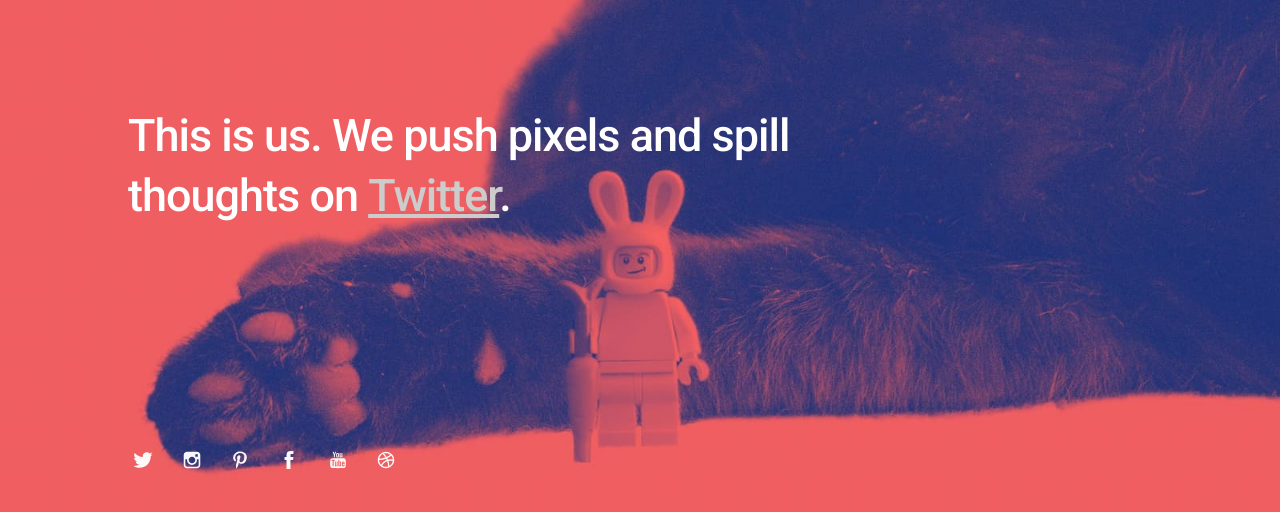
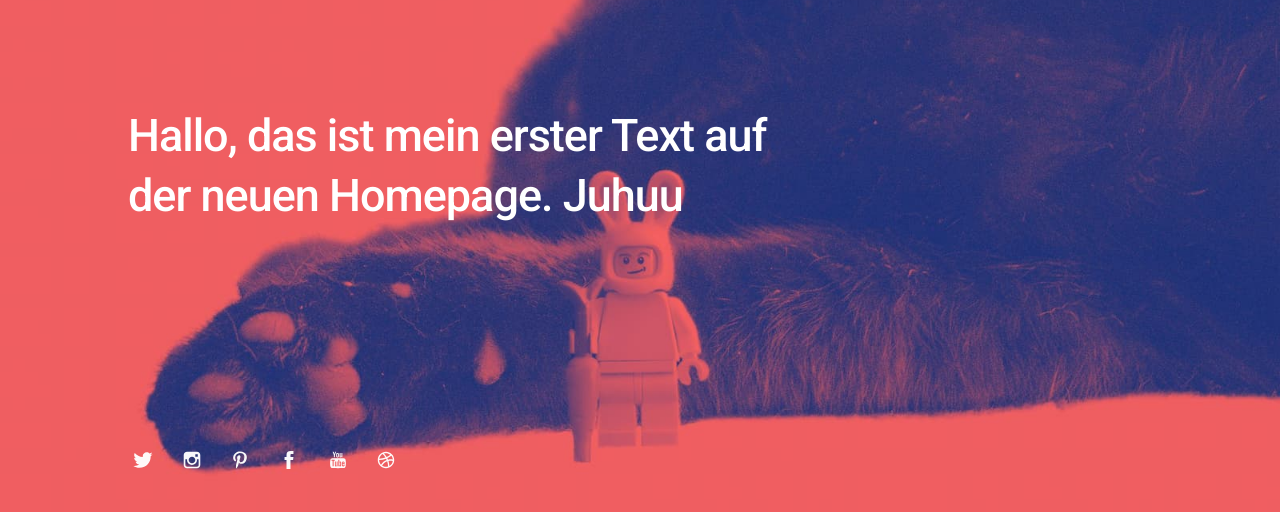
Before and after one commit to SchwarzMarkt07/SchwarzMarkt07.github.io, a plain HTML site: page index.html in a window 1280 px wide. Shown: the part 230-742 px from the top of the page. Drawn offline with Linux system fonts and the light colour scheme.

Commit message:
erster Text geändert

```diff
--- a/index.html
+++ b/index.html
@@ -48,7 +48,7 @@
 
 		<div class="bio">
 
-			<p>This is us. We push pixels and spill thoughts on <a href="#">Twitter</a>.</p>
+			<p>Hallo, das ist mein erster Text auf der neuen Homepage. Juhuu</p>
 
 		</div>
 
```
